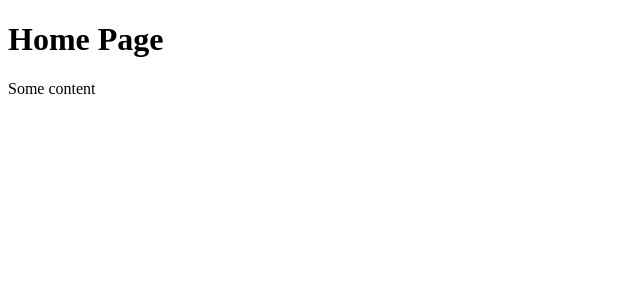
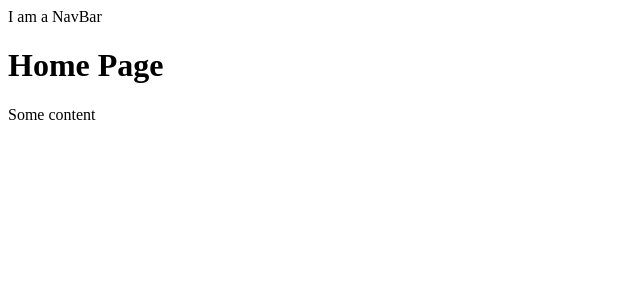
Before and after one commit to JamesHarrisonZa/nextjs-v13-playground, a Next.js app: page / in a window 1280 px wide. Shown: the top 300 px of the page, without its empty margins (0-640 px from the left). Built offline with nearby package versions, Linux system fonts and the light colour scheme.

Commit message:
Simple NavBar

```diff
--- a/app/layout.tsx
+++ b/app/layout.tsx
@@ -1,14 +1,28 @@
+import Head from 'next/head';
 import React, { FC } from 'react';
+import { NavBar } from '../lib/ui';
 
 interface RootLayoutProps {
   children: React.ReactNode;
 }
 
+const siteTitle = 'Budget Tracker';
+
 const RootLayout: FC<RootLayoutProps> = ({ children }) => {
   return (
     <html>
-      <head></head>
-      <body>{children}</body>
+      <Head>
+        <link rel="icon" href="/favicon.ico" />
+        <meta
+          name="description"
+          content="Welcome to my budget tracking tool!"
+        />
+        <meta name="og:title" content={siteTitle} />
+      </Head>
+      <body>
+        <NavBar />
+        {children}
+      </body>
     </html>
   );
 };
--- /dev/null
+++ b/lib/ui/index.ts
@@ -0,0 +1 @@
+export * from './navbar/NavBar';
--- /dev/null
+++ b/lib/ui/navbar/NavBar.tsx
@@ -0,0 +1,5 @@
+import { FC } from 'react';
+
+export const NavBar: FC = () => {
+  return <div> I am a NavBar</div>;
+};
```
